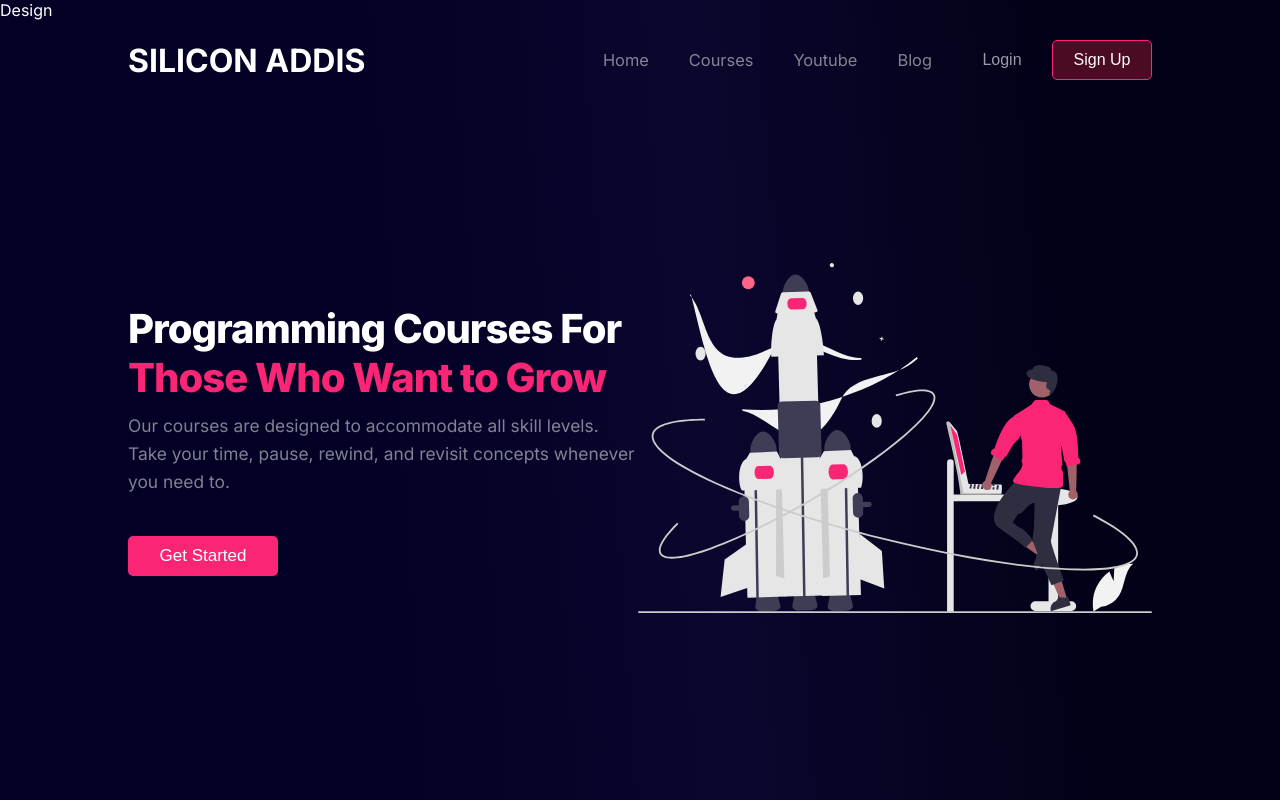
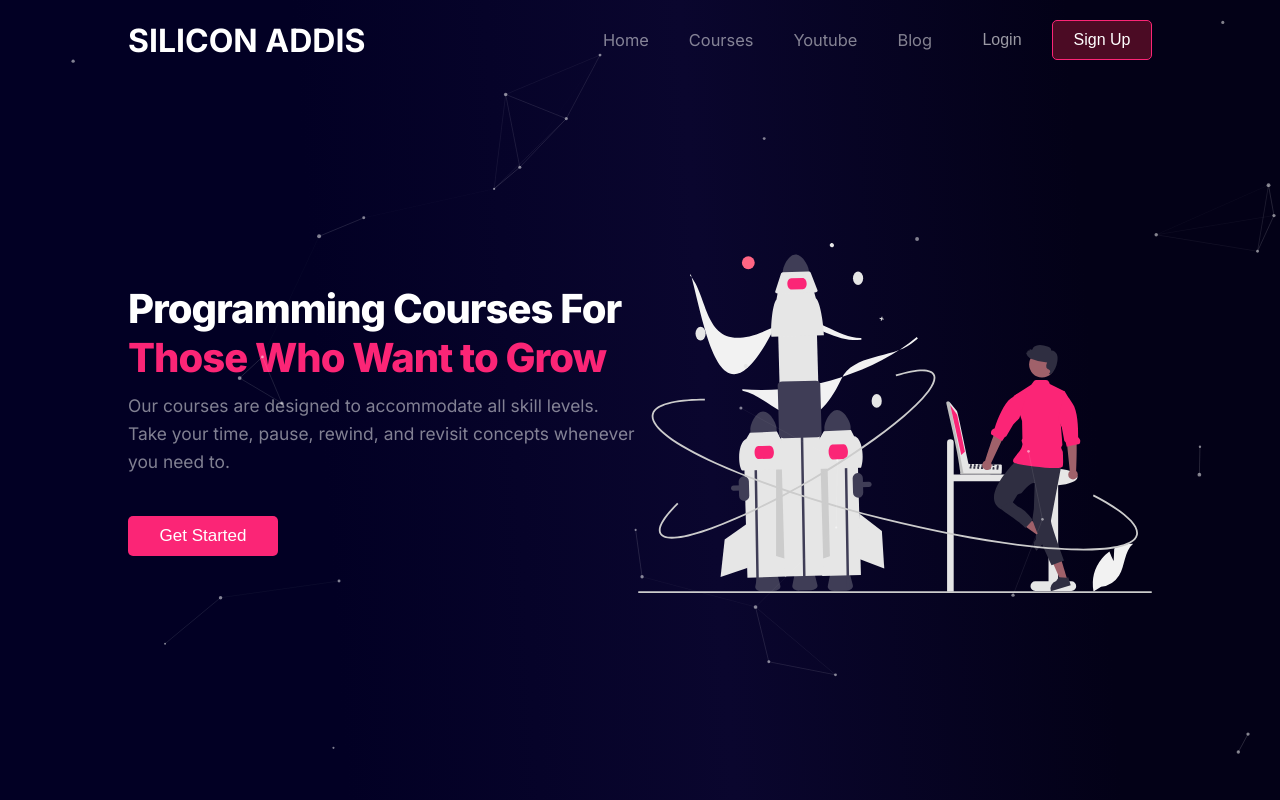
Before and after one commit to Manuel-heav/silicon-addis, a React (Create React App) app: page / in a window 1280 px wide. Built offline with nearby package versions, Linux system fonts and the light colour scheme.

Commit message:
implemented tsparticles

```diff
--- a/src/component/Design.jsx
+++ b/src/component/Design.jsx
@@ -1,8 +1,99 @@
 import React from 'react'
+import { useCallback } from "react";
+import Particles from "react-tsparticles";
+import { loadFull } from "tsparticles";
 
 const Design = () => {
+    const particlesInit = useCallback(async engine => {
+        console.log(engine);
+        await loadFull(engine);
+    }, []);
+
+    const particlesLoaded = useCallback(async container => {
+        await console.log(container);
+    }, []);
+
   return (
-    <div>Design</div>
+    <div>
+         <Particles
+            id="tsparticles"
+            init={particlesInit}
+            loaded={particlesLoaded}
+            options={{
+                background: {
+                    // color: {
+                    //     value: "#0d47a1",
+                    // },
+                },
+                fpsLimit: 120,
+                interactivity: {
+                    events: {
+                        onClick: {
+                            enable: true,
+                            mode: "push",
+                        },
+                        onHover: {
+                            enable: true,
+                            mode: "repulse",
+                            distance: 400,
+                        },
+                        resize: true,
+                    },
+                    modes: {
+                        push: {
+                            quantity: 4,
+                        },
+                        repulse: {
+                            distance: 150,
+                            duration: 0.4,
+                        },
+                    },
+                },
+                particles: {
+                    color: {
+                        value: "#ffffff",
+                    },
+                    links: {
+                        color: "#ffffff",
+                        distance: 150,
+                        enable: true,
+                        opacity: 0.09,
+                        width: 1,
+                    },
+                    collisions: {
+                        enable: true,
+                      },
+                    move: {
+                        direction: "none",
+                        enable: true,
+                        outModes: {
+                            default: "bounce",
+                        },
+                        random: false,
+                        speed: 2,
+                        straight: false,
+                    },
+                    number: {
+                        density: {
+                            enable: true,
+                            area: 2000,
+                        },
+                        value: 80,
+                    },
+                    opacity: {
+                        value: 0.5,
+                    },
+                    shape: {
+                        type: "circle",
+                    },
+                    size: {
+                        value: { min: 1, max: 2 },
+                    },
+                },
+                detectRetina: true,
+            }}
+        />
+    </div>
   )
 }
 
```
